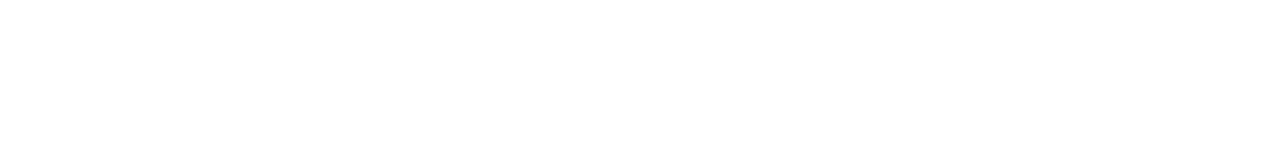
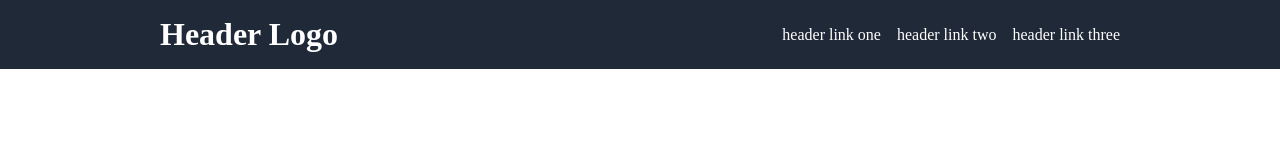
Before and after one commit to suisenzoku/landing-page, a plain HTML site: page index.html in a window 1280 px wide. Drawn offline with Linux system fonts and the light colour scheme.

Commit message:
Add header

```diff
--- a/index.html
+++ b/index.html
@@ -9,7 +9,18 @@
 </head>
 
 <body>
-
+    <div class="first">
+        <header>
+            <h1>Header Logo</h1>
+            <nav>
+                <ul>
+                    <li><a href="">header link one</a></li>
+                    <li><a href="">header link two</a></li>
+                    <li><a href="">header link three</a></li>
+                </ul>
+            </nav>
+        </header>
+    </div>
 </body>
 
 </html>
--- a/style.css
+++ b/style.css
@@ -3,3 +3,41 @@
     padding: 0;
     margin: 0;
 }
+
+:root {
+    --dark-blue: #1F2937;
+}
+
+body {
+    min-height: 100vh;
+    display: flex;
+    flex-direction: column;
+}
+
+.first {
+    color: white;
+    background-color: var(--dark-blue);
+    display: flex;
+    flex-direction: column;
+    align-items: center;
+}
+
+header {
+    width: 60rem;
+    display: flex;
+    align-items: center;
+    justify-content: space-between;
+    padding: 1rem 0;
+}
+
+ul {
+    display: flex;
+    gap: 1rem;
+    list-style: none;
+}
+
+ul a,
+ul a:visited {
+    color: white;
+    text-decoration: none;
+}
```
